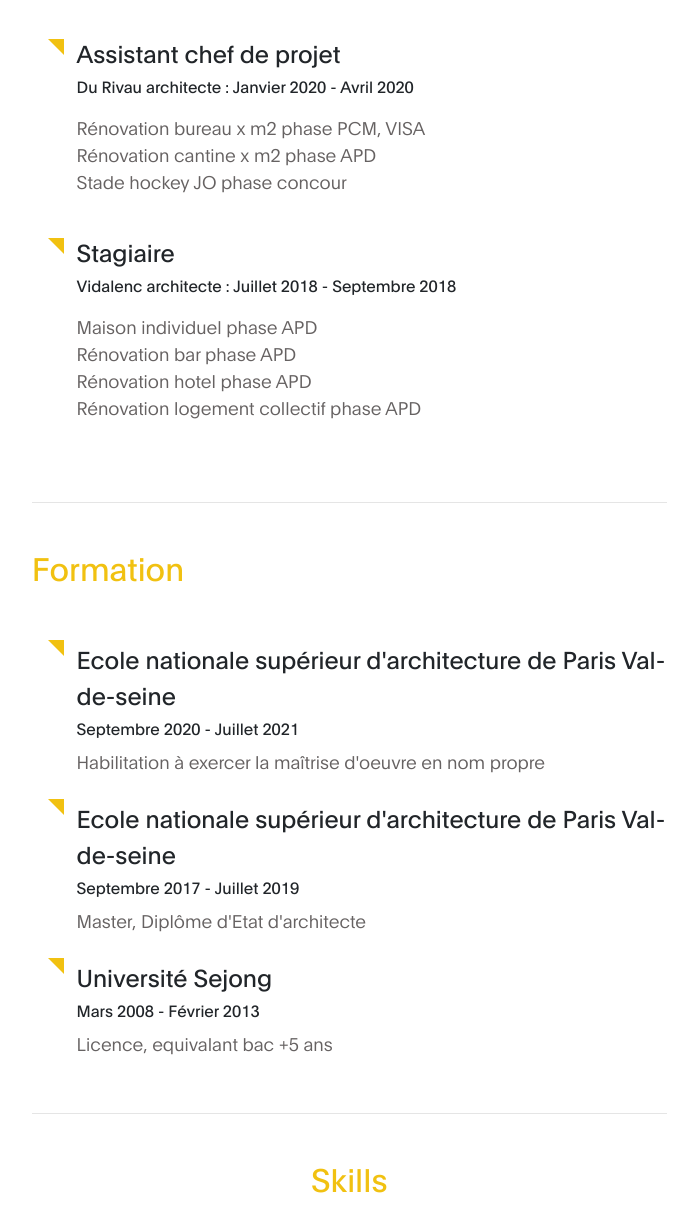
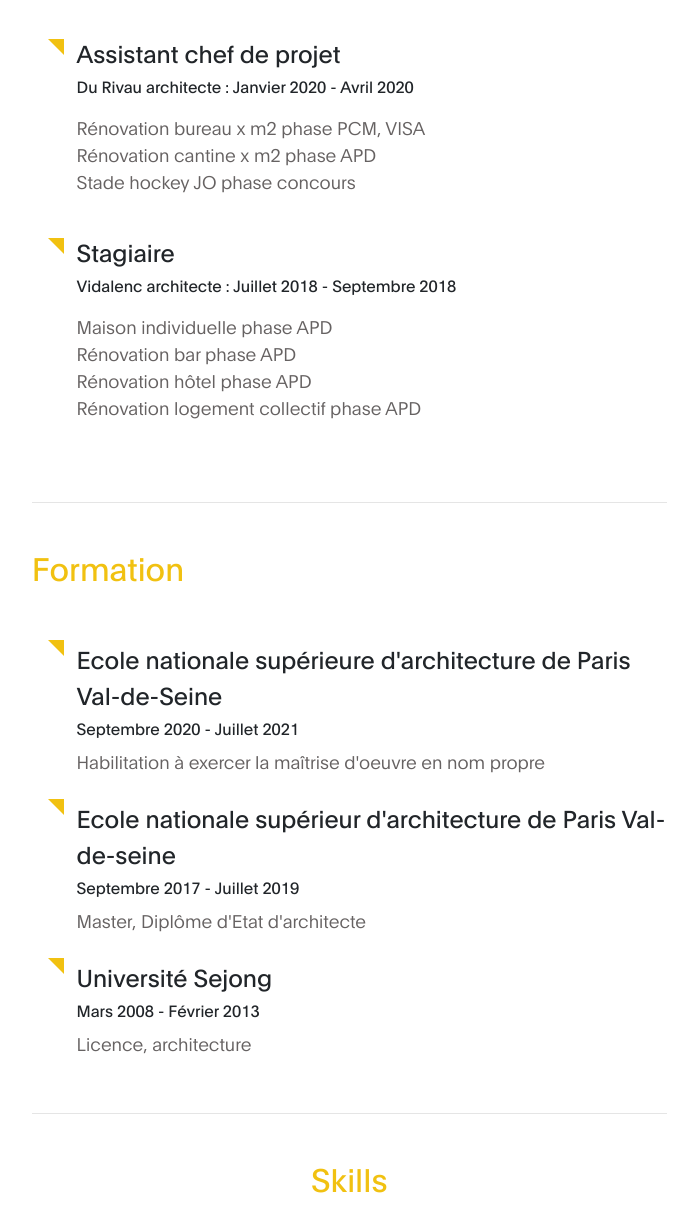
Before and after one commit to archer839/portfolio, a plain HTML site: page index.html in a window 1280 px wide. Shown: the part 1092-2324 px from the top of the page, without its empty margins (172-870 px from the left). Drawn offline with nearby package versions, Linux system fonts and the light colour scheme; files whose address does not match are found by name.

Commit message:
Update index.html

```diff
--- a/index.html
+++ b/index.html
@@ -118,14 +118,14 @@ https://templatemo.com/tm-538-digital-trend
                                              <p class="mb-1"data-aos="fade-up">
                                              Rénovation bureau x m2 phase PCM, VISA<br>
                                              Rénovation cantine x m2 phase APD<br>
-                                             Stade hockey JO phase concour<br>
+                                             Stade hockey JO phase concours<br>
                                              </p>
                                         </span></li><br>
                                         <li><span ><h3 class="mb-1" data-aos="fade-up">Stagiaire<h3><h6 class="mb-3" data-aos="fade-up">Vidalenc  architecte : Juillet 2018 - Septembre 2018</h6>
                                              <p class="mb-1"data-aos="fade-up">
-                                             Maison individuel phase APD<br>
+                                             Maison individuelle phase APD<br>
                                              Rénovation bar phase APD<br>
-                                             Rénovation hotel phase APD<br>
+                                             Rénovation hôtel phase APD<br>
                                              Rénovation logement collectif phase APD
                                              </p>
                                         </span></li>
@@ -133,7 +133,7 @@ https://templatemo.com/tm-538-digital-trend
 <br><hr><br>
                               <h2 class="mb-4" data-aos="fade-up"><strong>Formation</strong></h2>
                                    <ul class="list-detail py-3"data-aos="fade-up">
-                                        <li><h3 class="mb-1" data-aos="fade-up">Ecole nationale supérieur d'architecture de Paris Val-de-seine</h3>
+                                        <li><h3 class="mb-1" data-aos="fade-up">Ecole nationale supérieure d'architecture de Paris Val-de-Seine</h3>
                                         <h6 class="mb-2" data-aos="fade-up">Septembre 2020 - Juillet 2021</h6>
                                         <p class="mb-4" data-aos="fade-up">Habilitation à exercer la maîtrise d'oeuvre en nom propre</p>
                                         </li>
@@ -143,7 +143,7 @@ https://templatemo.com/tm-538-digital-trend
                                         </li>
                                         <li><h3 class="mb-1" data-aos="fade-up">Université Sejong</h3>
                                         <h6 class="mb-2" data-aos="fade-up">Mars 2008 - Février 2013</h6>
-                                        <p class="mb-4" data-aos="fade-up"> Licence, equivalant bac +5 ans </p>
+                                        <p class="mb-4" data-aos="fade-up"> Licence, architecture </p>
                                         </li>
                                    </ul>
                          </div>
```
